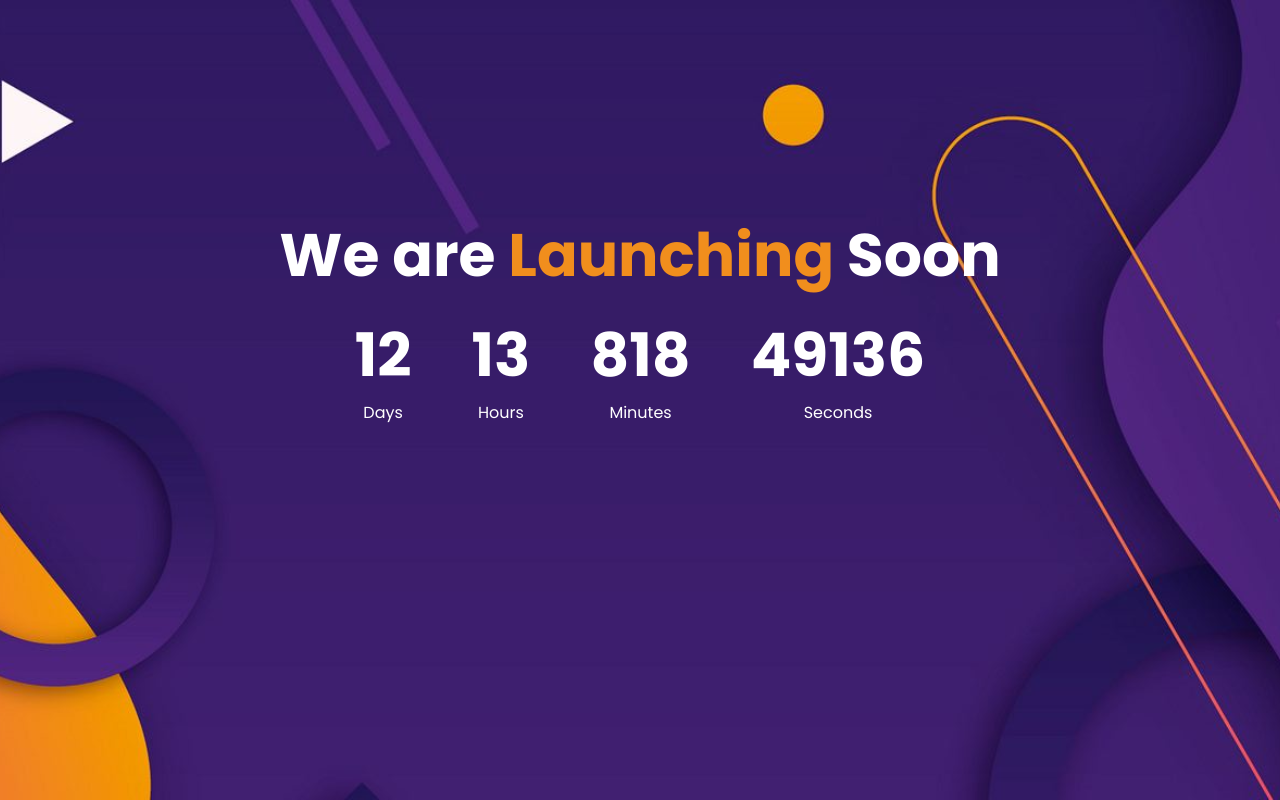
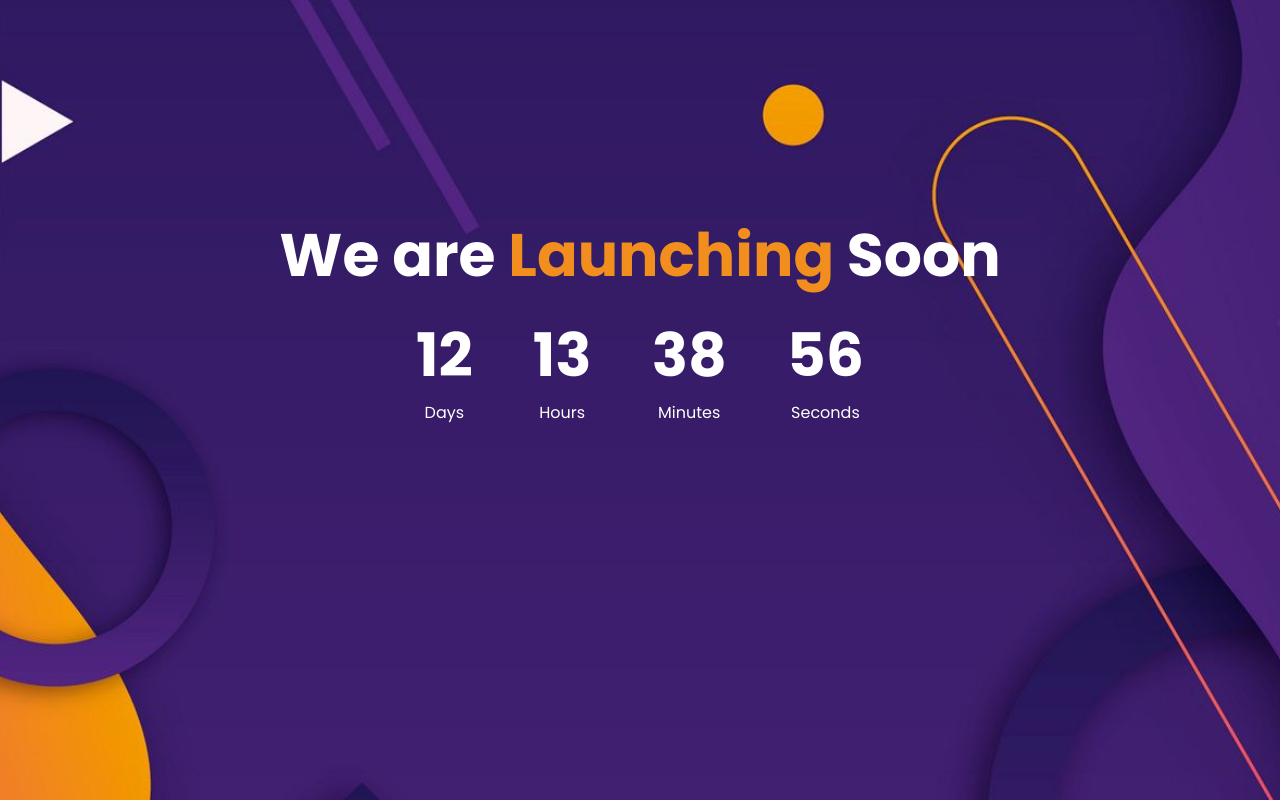
Before and after one commit to NicholasFoley09/CountDown, a plain HTML site: page index.html in a window 1280 px wide. Drawn offline with Linux system fonts and the light colour scheme.

Commit message:
timer modified

```diff
--- a/index.html
+++ b/index.html
@@ -117,15 +117,17 @@
 </style>
 
 <script>
-    let targetDate = new Date("2024-11-25 00:00:00").getTime();
+    let launchDate = "2024-11-25 00:00:00";
+    let targetDate = new Date(launchDate).getTime();
+
     let interval = setInterval(()=>{
         let currentDate = new Date().getTime();
         let countInterval = targetDate - currentDate;
 
         let days = Math.floor(countInterval / (1000 * 60 * 60 * 24))
         let hours = Math.floor(countInterval % (1000 * 60 * 60 * 24) / (1000 * 60 * 60))
-        let minutes = Math.floor(countInterval % (1000 * 60 * 60 * 24) / (1000 * 60))
-        let seconds = Math.floor(countInterval % (1000 * 60 * 60 * 24) / 1000)
+        let minutes = Math.floor(countInterval % (1000 * 60 * 60) / (1000 * 60))
+        let seconds = Math.floor(countInterval % (1000 * 60) / 1000)
 
         document.getElementById("days").innerHTML = days;
         document.getElementById("hours").innerHTML = hours;
```
